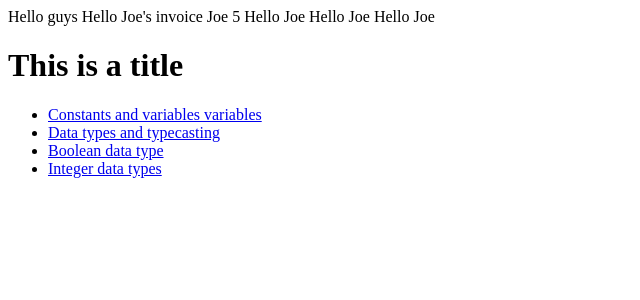
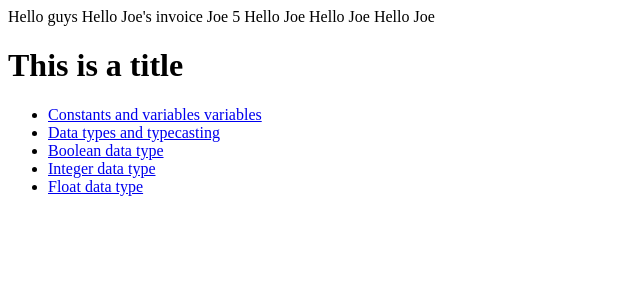
Before and after one commit to jorgearmas/PHP_Path, a PHP site: page / in a window 1280 px wide. Shown: the top 300 px of the page, without its empty margins (0-640 px from the left). Run offline with PHP 8.4, Linux system fonts and the light colour scheme.

Commit message:
HL added

```diff
--- a/index.php
+++ b/index.php
@@ -53,7 +53,8 @@
         <li><a href="./_02_constants_variables_variables.php">Constants and variables variables</a></li>
         <li><a href="./_03_data_types_typecasting.php">Data types and typecasting</a></li>
         <li><a href="./_04_boolean_data_types.php">Boolean data type</a></li>
-        <li><a href="./_05_integer_data_types.php">Integer data types</a></li>
+        <li><a href="./_05_integer_data_types.php">Integer data type</a></li>
+        <li><a href="./_06_float_data_types.php">Float data type</a></li>
     </ul>
 </body>
 </html>
```
